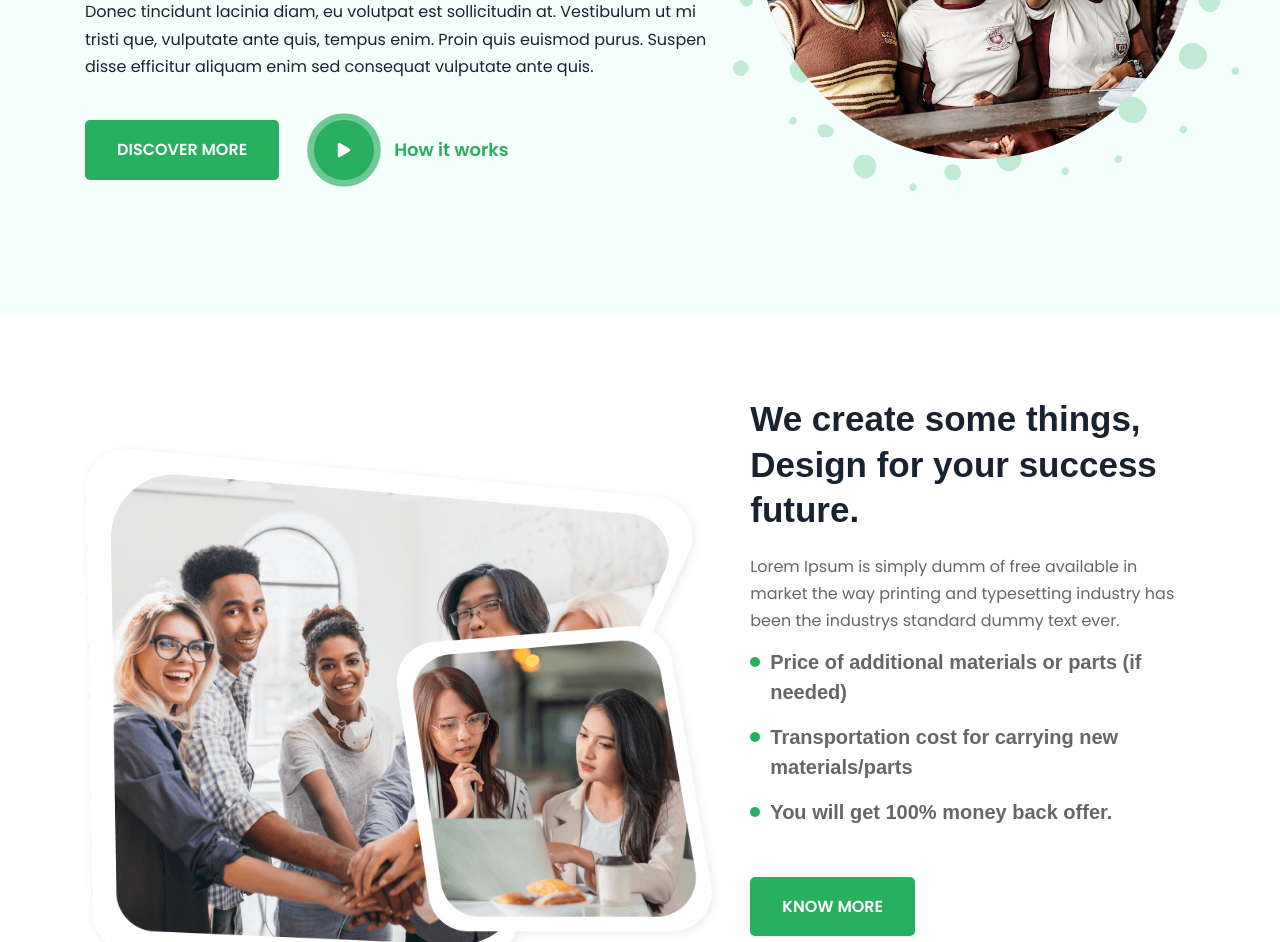
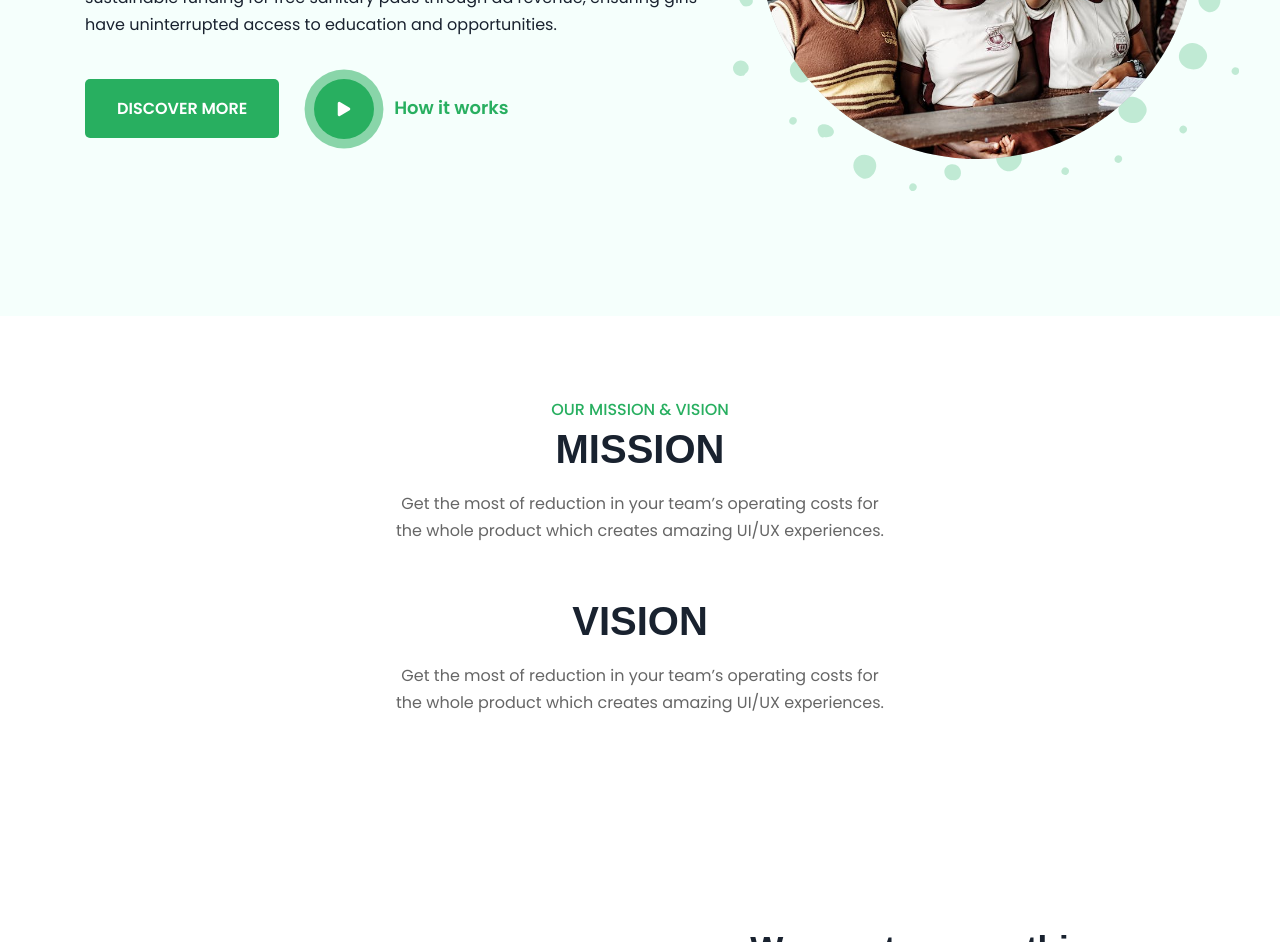
Before and after one commit to 1heodora-e/Swift-Haven-Web, a plain HTML site: page index.html in a window 1280 px wide. Shown: the part 484-1426 px from the top of the page. Drawn offline with nearby package versions, Linux system fonts and the light colour scheme; a web font is replaced by a local one.

Commit message:
more changes

```diff
--- a/index.html
+++ b/index.html
@@ -104,26 +104,26 @@
         <section class="section hero" id="home" aria-label="hero">
           <div class="container">
             <div class="hero-content">
-              <p class="hero-subtitle has-before">Wellcome to Our Agency</p>
+              <p class="hero-subtitle has-before">Welcome to Swift Haven</p>
 
-              <h1 class="h1 hero-title">Smart Ideas for your Brand are Here</h1>
+              <h1 class="h1 hero-title">Restoring Women's Dignity</h1>
 
               <p class="hero-text">
-                Donec tincidunt lacinia diam, eu volutpat est sollicitudin at.
-                Vestibulum ut mi tristi que, vulputate ante quis, tempus enim.
-                Proin quis euismod purus. Suspen disse efficitur aliquam enim
-                sed consequat vulputate ante quis.
+                Swift Haven is dedicated to addressing period poverty in Africa
+                by providing sustainable funding for free sanitary pads through
+                ad revenue, ensuring girls have uninterrupted access to
+                education and opportunities.
               </p>
 
               <div class="btn-group">
-                <a href="#" class="btn btn-primary">Discover More</a>
+                <a href="#about" class="btn btn-primary">Discover More</a>
 
                 <button class="flex-btn">
                   <div class="btn-icon">
                     <ion-icon name="play" aria-hidden="true"></ion-icon>
                   </div>
 
-                  <span class="span">How it works</span>
+                  <a href="#how-it-works" class="span">How it works</a>
                 </button>
               </div>
             </div>
@@ -140,6 +140,28 @@
                 class="img-cover"
               />
             </figure>
+          </div>
+        </section>
+
+        <!--
+        - #MISSION/VISION
+      -->
+        <section class="section service" id="services" aria-label="service">
+          <div class="container">
+            <p class="section-subtitle text-center">OUR MISSION & VISION</p>
+
+            <h2 class="h2 section-title text-center">MISSION</h2>
+
+            <p class="section-text text-center">
+              Get the most of reduction in your team’s operating costs for the
+              whole product which creates amazing UI/UX experiences.
+            </p>
+            <h2 class="h2 section-title text-center">VISION</h2>
+
+            <p class="section-text text-center">
+              Get the most of reduction in your team’s operating costs for the
+              whole product which creates amazing UI/UX experiences.
+            </p>
           </div>
         </section>
 
```
